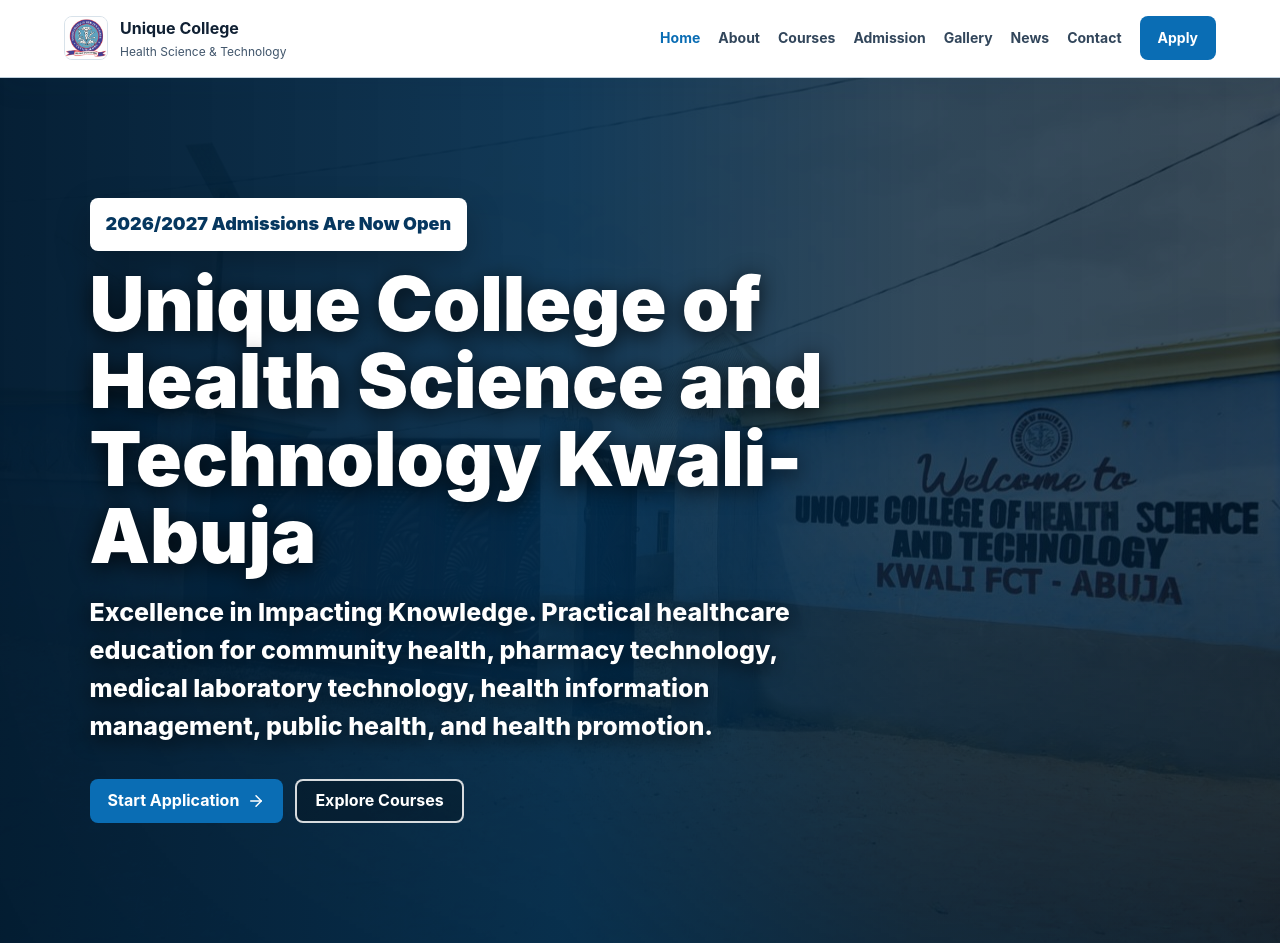
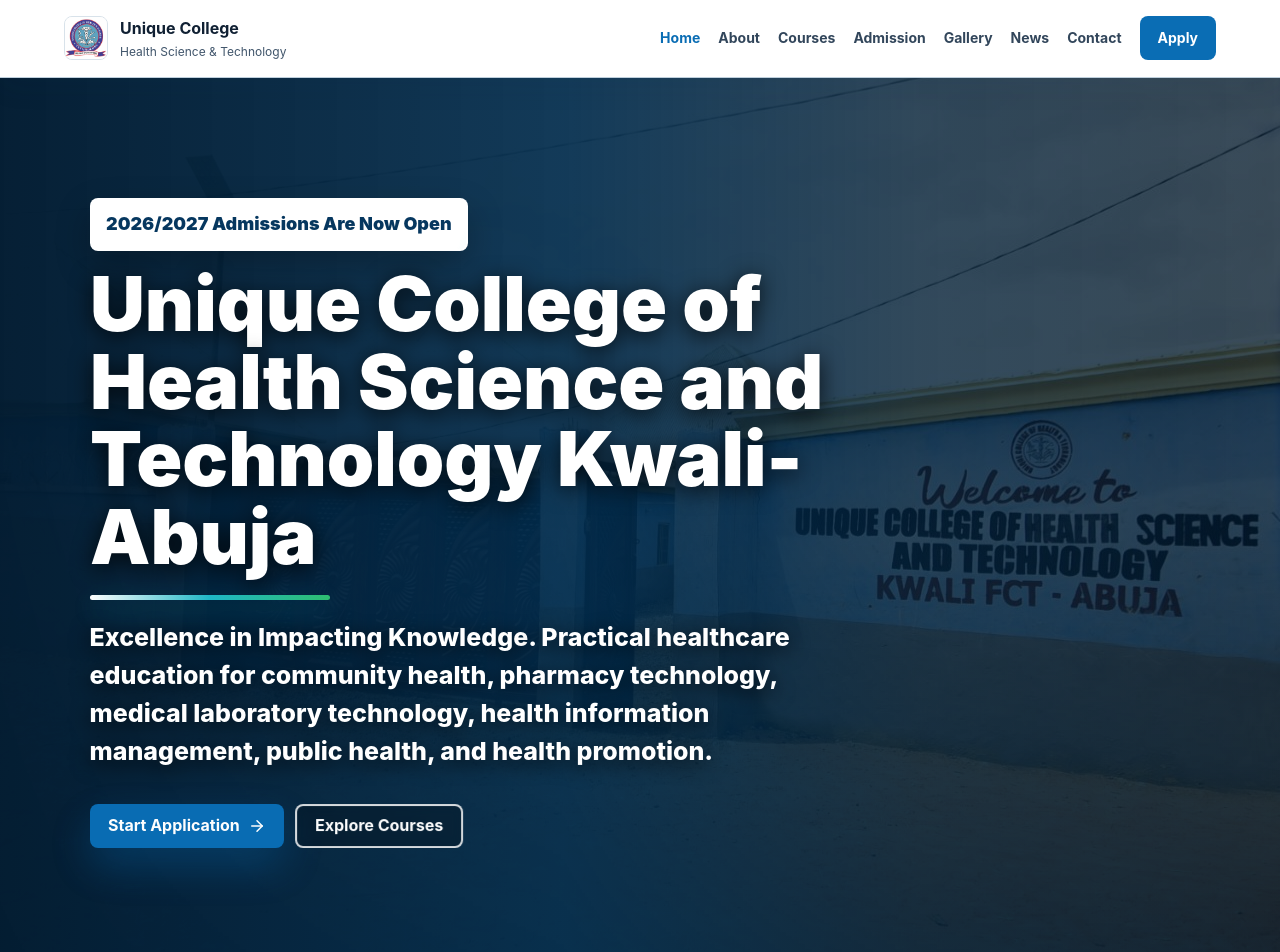
Before and after one commit to Yusufdavid411/Unique-College, a React (Vite) app in the folder frontend/: page / in a window 1280 px wide. Shown: the top 952 px of the page. Built offline with nearby package versions, Linux system fonts and the light colour scheme; no server answers.

Commit message:
Animate hero intro text

```diff
--- a/frontend/src/pages/public/Home.jsx
+++ b/frontend/src/pages/public/Home.jsx
@@ -49,7 +49,7 @@ export default function Home() {
           })}
         </div>
         <div className="hero-overlay" />
-        <div className="hero-content">
+        <div className="hero-content" key={activeHeroSlide}>
           <span className="eyebrow">2026/2027 Admissions Are Now Open</span>
           <h1>{schoolInfo.name} {schoolInfo.location}</h1>
           <p>{schoolInfo.motto}. Practical healthcare education for community health, pharmacy technology, medical laboratory technology, health information management, public health, and health promotion.</p>
--- a/frontend/src/styles/global.css
+++ b/frontend/src/styles/global.css
@@ -235,7 +235,7 @@ textarea {
   position: relative;
   z-index: 5;
   max-width: 860px;
-  animation: fadeUp .75s ease both;
+  perspective: 900px;
 }
 
 .eyebrow {
@@ -257,9 +257,24 @@ textarea {
 }
 
 .hero h1 {
+  position: relative;
   color: #ffffff;
   font-weight: 950;
   text-shadow: 0 4px 22px rgba(0, 0, 0, .82);
+  animation: heroTitleIn .95s cubic-bezier(.16, 1, .3, 1) .18s both;
+}
+
+.hero h1::after {
+  content: "";
+  display: block;
+  width: min(240px, 52vw);
+  height: 5px;
+  margin-top: 20px;
+  background: linear-gradient(90deg, #ffffff, var(--cyan-500), var(--green-500));
+  border-radius: 999px;
+  box-shadow: 0 10px 28px rgba(32, 184, 199, .38);
+  transform-origin: left;
+  animation: heroLineIn .85s cubic-bezier(.16, 1, .3, 1) .7s both;
 }
 
 .hero p,
@@ -275,9 +290,12 @@ textarea {
   font-weight: 800;
   line-height: 1.52;
   text-shadow: 0 4px 20px rgba(0, 0, 0, .88);
+  animation: heroCopyIn .95s cubic-bezier(.16, 1, .3, 1) .42s both;
 }
 
 .hero .eyebrow {
+  position: relative;
+  overflow: hidden;
   padding: 10px 14px;
   color: #06375f;
   background: #ffffff;
@@ -287,6 +305,16 @@ textarea {
   font-size: clamp(14px, 1.6vw, 18px);
   font-weight: 950;
   text-transform: none;
+  animation: heroBadgeIn .8s cubic-bezier(.16, 1, .3, 1) both;
+}
+
+.hero .eyebrow::before {
+  content: "";
+  position: absolute;
+  inset: 0;
+  background: linear-gradient(110deg, transparent 0 24%, rgba(32, 184, 199, .2) 42%, transparent 62% 100%);
+  transform: translateX(-120%);
+  animation: heroBadgeShine 1.35s ease .8s both;
 }
 
 .hero-actions {
@@ -294,6 +322,23 @@ textarea {
   flex-wrap: wrap;
   gap: 12px;
   margin-top: 34px;
+}
+
+.hero-actions .button {
+  animation: heroActionsIn .9s cubic-bezier(.16, 1, .3, 1) .68s both;
+}
+
+.hero-actions .button:nth-child(2) {
+  animation-name: heroGhostActionIn;
+  animation-delay: .82s;
+}
+
+.hero-actions .button.primary {
+  box-shadow: 0 18px 42px rgba(10, 109, 180, .36);
+}
+
+.hero-actions .button.ghost {
+  backdrop-filter: blur(6px);
 }
 
 @keyframes heroReveal {
@@ -334,6 +379,87 @@ textarea {
   padding: 82px clamp(20px, 6vw, 86px);
   background: #ffffff;
   border-bottom: 1px solid #e8eef3;
+}
+
+@keyframes heroBadgeIn {
+  from {
+    opacity: 0;
+    transform: translateX(-54px) rotate(-1deg);
+    filter: blur(3px);
+  }
+  to {
+    opacity: 1;
+    transform: translateX(0) rotate(0);
+    filter: blur(0);
+  }
+}
+
+@keyframes heroBadgeShine {
+  from {
+    transform: translateX(-120%);
+  }
+  to {
+    transform: translateX(120%);
+  }
+}
+
+@keyframes heroTitleIn {
+  from {
+    opacity: 0;
+    transform: translateX(70px) rotateY(-12deg);
+    filter: blur(4px);
+  }
+  to {
+    opacity: 1;
+    transform: translateX(0) rotateY(0);
+    filter: blur(0);
+  }
+}
+
+@keyframes heroLineIn {
+  from {
+    opacity: 0;
+    transform: scaleX(0);
+  }
+  to {
+    opacity: 1;
+    transform: scaleX(1);
+  }
+}
+
+@keyframes heroCopyIn {
+  from {
+    opacity: 0;
+    transform: translateY(34px);
+    filter: blur(4px);
+  }
+  to {
+    opacity: 1;
+    transform: translateY(0);
+    filter: blur(0);
+  }
+}
+
+@keyframes heroActionsIn {
+  from {
+    opacity: 0;
+    transform: translateX(-28px) translateY(18px) scale(.96);
+  }
+  to {
+    opacity: 1;
+    transform: translateY(0) scale(1);
+  }
+}
+
+@keyframes heroGhostActionIn {
+  from {
+    opacity: 0;
+    transform: translateX(28px) translateY(18px) scale(.96);
+  }
+  to {
+    opacity: 1;
+    transform: translateX(0) translateY(0) scale(1);
+  }
 }
 
 .section.narrow {
@@ -1221,6 +1347,20 @@ th {
   }
 }
 
+@media (prefers-reduced-motion: reduce) {
+  .hero-slide,
+  .hero h1,
+  .hero h1::after,
+  .hero p,
+  .hero .eyebrow,
+  .hero .eyebrow::before,
+  .hero-actions .button {
+    animation: none;
+    transform: none;
+    filter: none;
+  }
+}
+
 @media (max-width: 820px) {
   .icon-button {
     display: grid;
```
